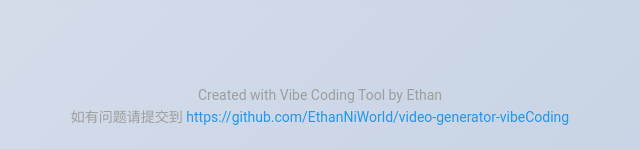
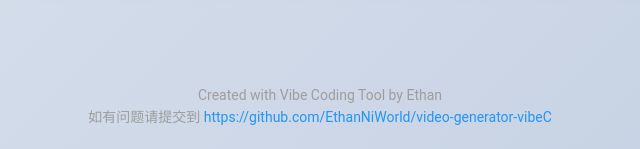
Before and after one commit to EthanNiWorld/video-generator-vibeC, a Flask app: template src/templates/home.html in a window 1280 px wide. Shown: the part 1858-2007 px from the top of the page, without its empty margins (320-960 px from the left). Run offline with Flask 3, Linux system fonts and the light colour scheme; the template is opened without the code that fills it, so the values that code supplies are empty; some libraries are stand-ins or nearby versions.

Commit message:
Update repository URL to https://github.com/EthanNiWorld/video-generator-vibeC

```diff
--- a/src/templates/about.html
+++ b/src/templates/about.html
@@ -76,7 +76,7 @@
 
     <footer style="text-align: center; margin-top: 50px; padding: 20px; color: var(--gray-color); font-size: 14px;">
         <p>Created with Vibe Coding Tool by Ethan</p>
-        <p>如有问题请提交到 <a href="https://github.com/EthanNiWorld/video-generator-vibeCoding" target="_blank" style="color: var(--secondary-color); text-decoration: none;">https://github.com/EthanNiWorld/video-generator-vibeCoding</a></p>
+        <p>如有问题请提交到 <a href="https://github.com/EthanNiWorld/video-generator-vibeC" target="_blank" style="color: var(--secondary-color); text-decoration: none;">https://github.com/EthanNiWorld/video-generator-vibeC</a></p>
     </footer>
 
     <script>
--- a/src/templates/admin.html
+++ b/src/templates/admin.html
@@ -449,7 +449,7 @@
 
     <footer style="text-align: center; margin-top: 50px; padding: 20px; color: var(--gray-color); font-size: 14px;">
         <p>Created with Vibe Coding Tool by Ethan</p>
-        <p>如有问题请提交到 <a href="https://github.com/EthanNiWorld/video-generator-vibeCoding" target="_blank" style="color: var(--secondary-color); text-decoration: none;">https://github.com/EthanNiWorld/video-generator-vibeCoding</a></p>
+        <p>如有问题请提交到 <a href="https://github.com/EthanNiWorld/video-generator-vibeC" target="_blank" style="color: var(--secondary-color); text-decoration: none;">https://github.com/EthanNiWorld/video-generator-vibeC</a></p>
     </footer>
 
     <script>
--- a/src/templates/home.html
+++ b/src/templates/home.html
@@ -710,7 +710,7 @@
 
     <footer style="text-align: center; margin-top: 50px; padding: 20px; color: var(--gray-color); font-size: 14px;">
         <p>Created with Vibe Coding Tool by Ethan</p>
-        <p>如有问题请提交到 <a href="https://github.com/EthanNiWorld/video-generator-vibeCoding" target="_blank" style="color: var(--secondary-color); text-decoration: none;">https://github.com/EthanNiWorld/video-generator-vibeCoding</a></p>
+        <p>如有问题请提交到 <a href="https://github.com/EthanNiWorld/video-generator-vibeC" target="_blank" style="color: var(--secondary-color); text-decoration: none;">https://github.com/EthanNiWorld/video-generator-vibeC</a></p>
     </footer>
 
     <script>
```
Also changed, not shown: README.md.
